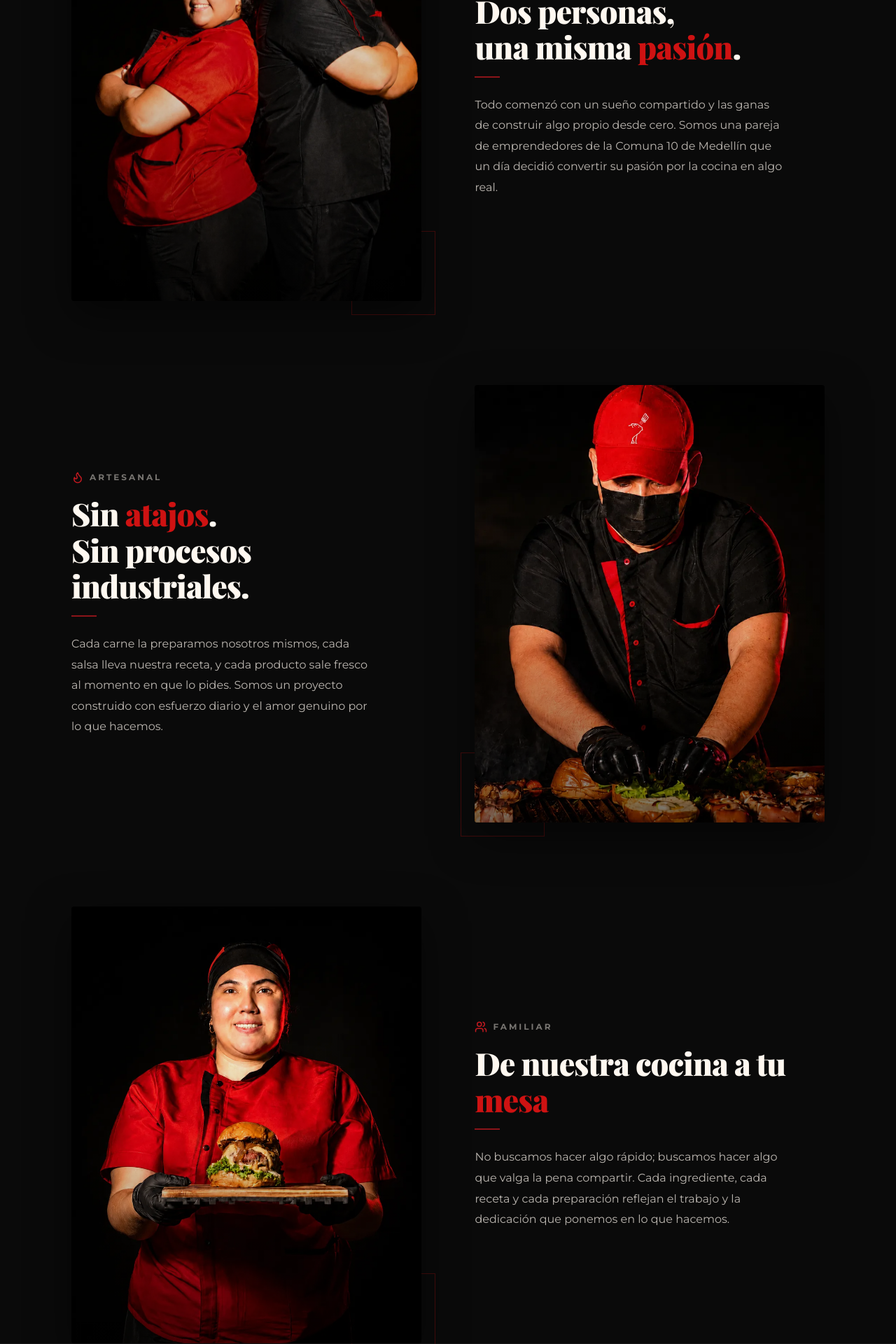
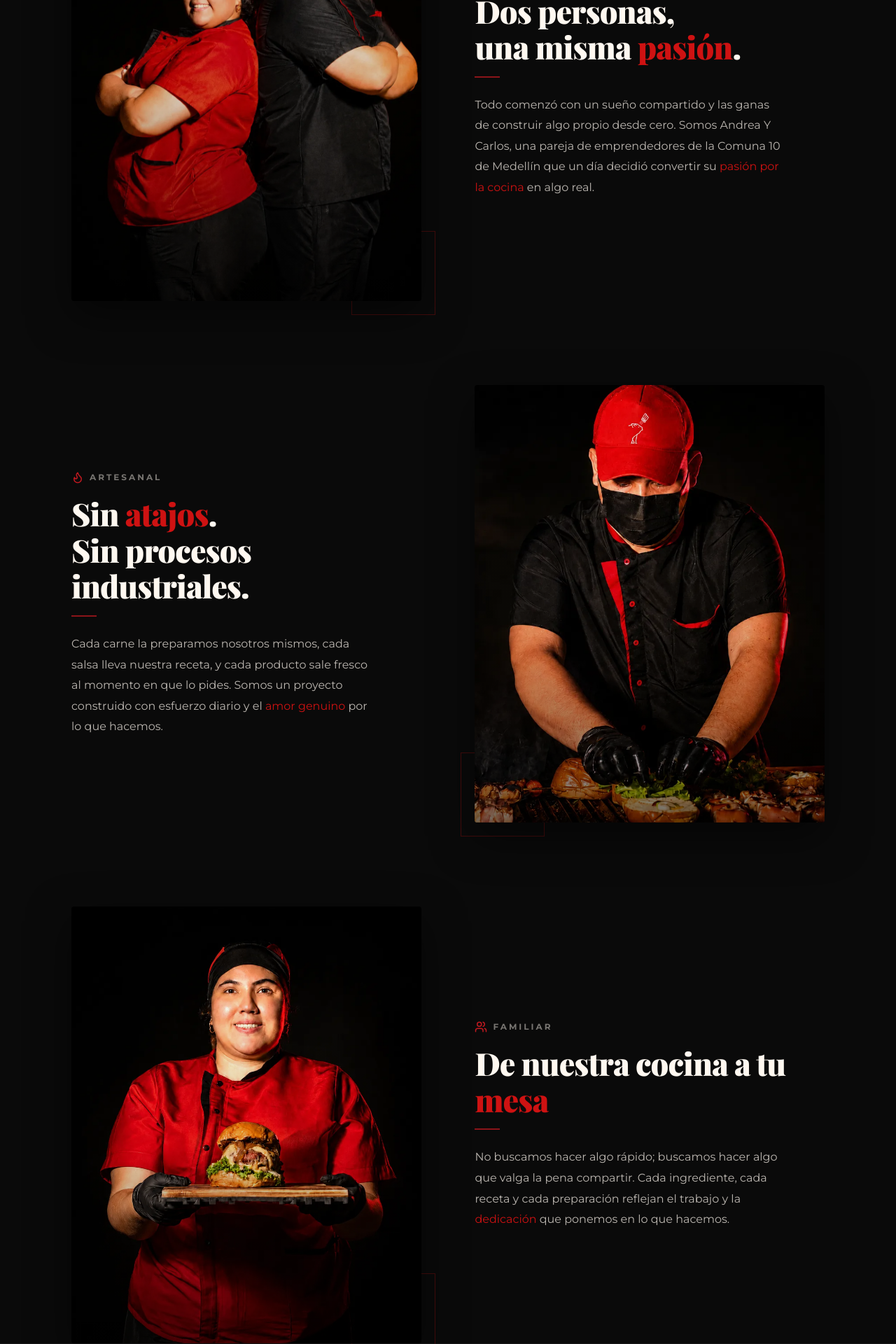
Before and after one commit to Jeremysa1/ChuzGrill, a React (Vite) app: page / in a window 1280 px wide. Shown: the part 1320-3240 px from the top of the page at 70% size. Built offline with nearby package versions, Linux system fonts and the light colour scheme; a web font is replaced by a local one.

Commit message:
feat: resaltar frases clave en rojo (History y Local)

```diff
--- a/package.json
+++ b/package.json
@@ -3,7 +3,6 @@
   "private": true,
   "version": "0.0.0",
   "type": "module",
-  "packageManager": "pnpm@11.1.3",
   "scripts": {
     "dev": "vite",
     "build": "vite build",
--- a/src/sections/History.jsx
+++ b/src/sections/History.jsx
@@ -5,7 +5,7 @@ const stories = [
         id: 'origin',
         label: '  Origen',
         heading: <>Dos personas,<br />una misma <span className="accent-red">pasión</span>.</>,
-        body: 'Todo comenzó con un sueño compartido y las ganas de construir algo propio desde cero. Somos una pareja de emprendedores de la Comuna 10 de Medellín que un día decidió convertir su pasión por la cocina en algo real.',
+        body: <>Todo comenzó con un sueño compartido y las ganas de construir algo propio desde cero. Somos Andrea Y Carlos, una pareja de emprendedores de la Comuna 10 de Medellín que un día decidió convertir su <span className="accent-red">pasión por la cocina</span> en algo real.</>,
         image: '/Pareja1.webp',
         imageAlt: 'Los fundadores de ChuzGrill',
         reverse: false,
@@ -15,7 +15,7 @@ const stories = [
         id: 'craft',
         label: '  Artesanal',
         heading: <>Sin <span className="accent-red">atajos</span>.<br />Sin procesos industriales.</>,
-        body: 'Cada carne la preparamos nosotros mismos, cada salsa lleva nuestra receta, y cada producto sale fresco al momento en que lo pides. Somos un proyecto construido con esfuerzo diario y el amor genuino por lo que hacemos.',
+        body: <>Cada carne la preparamos nosotros mismos, cada salsa lleva nuestra receta, y cada producto sale fresco al momento en que lo pides. Somos un proyecto construido con esfuerzo diario y el <span className="accent-red">amor genuino</span> por lo que hacemos.</>,
         image: '/Preparacion1.webp',
         imageAlt: 'Proceso artesanal ChuzGrill',
         reverse: true,
@@ -25,7 +25,7 @@ const stories = [
         id: 'fire',
         label: ' Familiar',
         heading: <>De nuestra cocina a tu <span className="accent-red">mesa</span></>,
-        body: 'No buscamos hacer algo rápido; buscamos hacer algo que valga la pena compartir. Cada ingrediente, cada receta y cada preparación reflejan el trabajo y la dedicación que ponemos en lo que hacemos.',
+        body: <>No buscamos hacer algo rápido; buscamos hacer algo que valga la pena compartir. Cada ingrediente, cada receta y cada preparación reflejan el trabajo y la <span className="accent-red">dedicación</span> que ponemos en lo que hacemos.</>,
         image: '/Procesos.webp',
         imageAlt: 'Fuego y parrilla ChuzGrill',
         reverse: false,
--- a/src/sections/Local.jsx
+++ b/src/sections/Local.jsx
@@ -13,7 +13,7 @@ const items = [
         label: '',
         src: '/Hambur1.webp',
         pos: 'center center',
-        title: <>Hechas para <span className="accent-red">ti</span></>,
+        title: <>Hechas <span className="accent-red">para ti</span></>,
         desc: 'Cada hamburguesa es preparada al momento. Sin procesos industriales, sin atajos. Solo ingredientes frescos.',
         reverse: true,
     },
```
